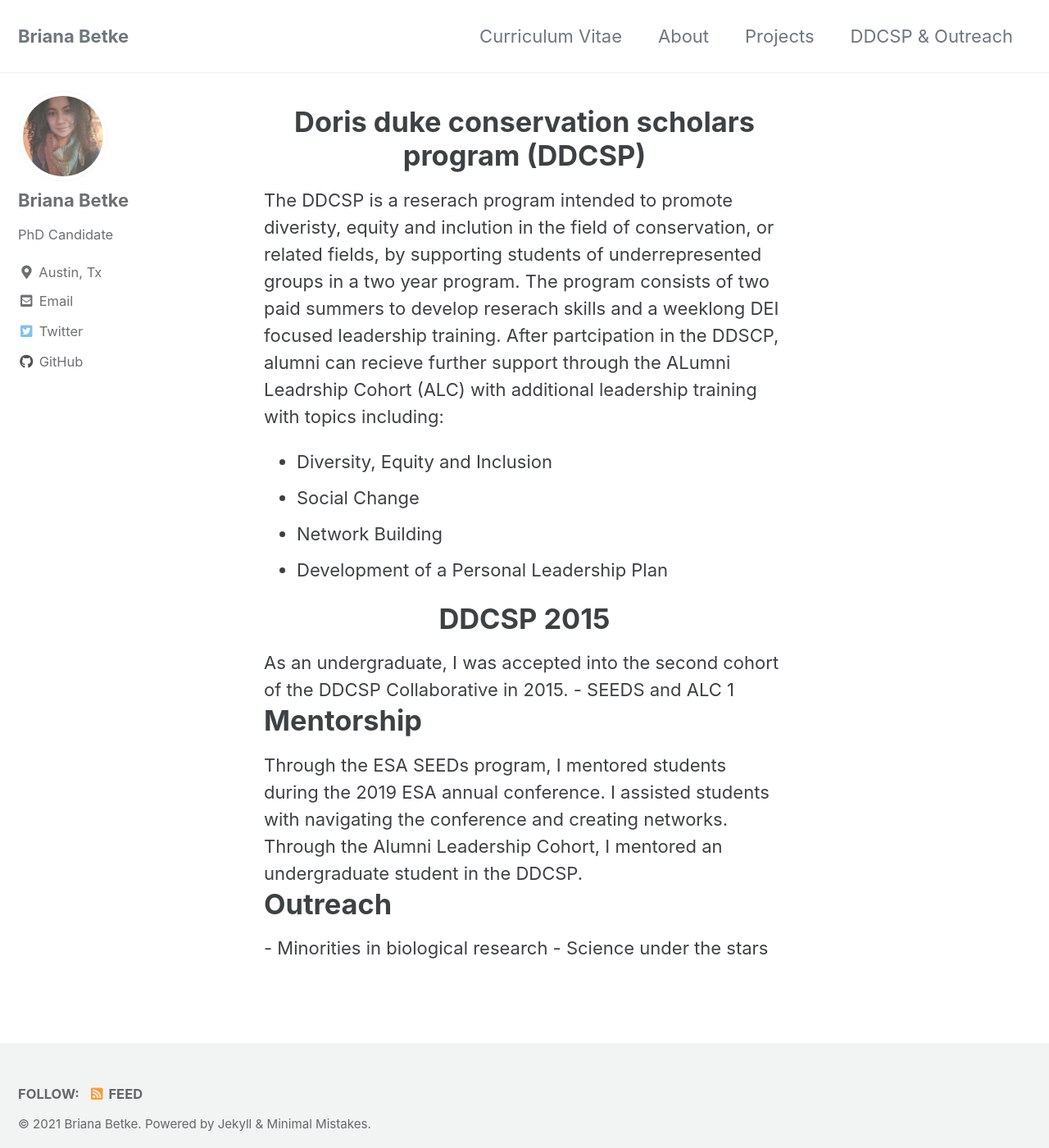
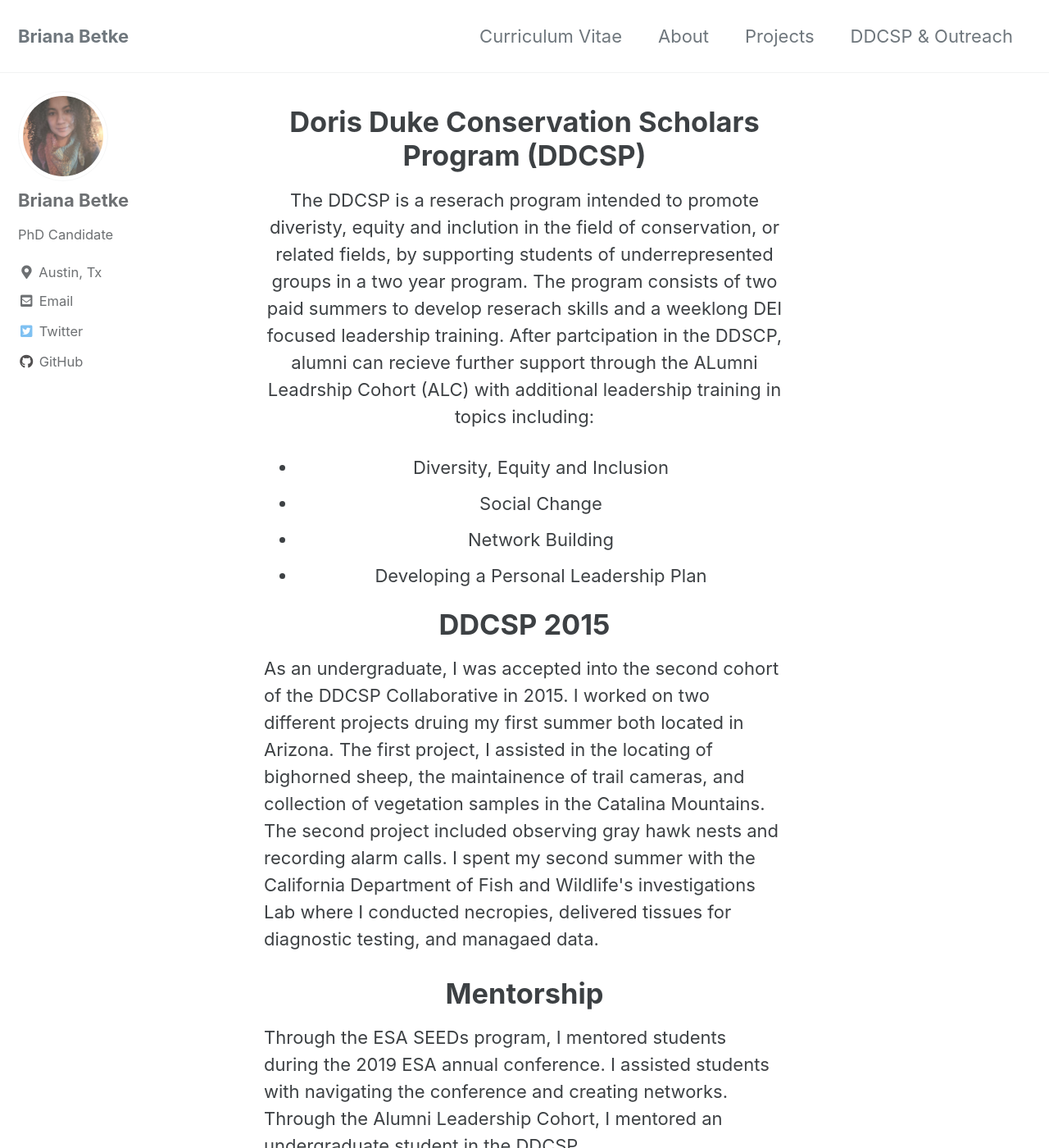
Before and after one commit to babetke/babetke.github.io, a Jekyll site: the page built from _pages/DDCSP.md, in a window 1280 px wide and 1400 px high. Shown: the whole window at 82% size. Built offline with Jekyll 4.4.1, drawn with Linux system fonts in a browser that asks for light colours; cached includes are drawn as plain includes; some of the changed text lies outside the part shown.

Commit message:
Updates to Outreach and project pages.

```diff
--- a/_pages/DDCSP.md
+++ b/_pages/DDCSP.md
@@ -4,29 +4,29 @@
 ---
 
 <body>
-<h1  style="text-align:center"> Doris duke conservation scholars program (DDCSP) </h1>
+<h1 style="text-align:center"> Doris Duke Conservation Scholars Program (DDCSP) </h1>
 
-The DDCSP is a reserach program intended to promote diveristy, equity and inclution in the field of conservation, or related fields, by supporting students of underrepresented groups in a two year program. The program consists of two paid summers to develop reserach skills and a weeklong DEI focused leadership training. After partcipation in the DDSCP, alumni can recieve further support through the ALumni Leadrship Cohort (ALC) with additional leadership training with topics including:
+<p align="center">The DDCSP is a reserach program intended to promote diveristy, equity and inclution in the field of conservation, or related fields, by supporting students of underrepresented groups in a two year program. The program consists of two paid summers to develop reserach skills and a weeklong DEI focused leadership training. After partcipation in the DDSCP, alumni can recieve further support through the ALumni Leadrship Cohort (ALC) with additional leadership training in topics including:</p>
 
-<ul>
+<ul align="center">
   <li>Diversity, Equity and Inclusion</li>
   <li>Social Change</li>
   <li>Network Building</li>
-  <li>Development of a Personal Leadership Plan</li>
+  <li>Developing a Personal Leadership Plan</li>
 </ul>
 
-<h1  style="text-align:center">  DDCSP 2015 </h1>
-As an undergraduate, I was accepted into the second cohort of the DDCSP Collaborative in 2015.
-- SEEDS and ALC 1
 
-<h1> Mentorship </h1>
+<h1 style="text-align:center">  DDCSP 2015 </h1>
+<p> As an undergraduate, I was accepted into the second cohort of the DDCSP Collaborative in 2015. I worked on two different projects druing my first summer both located in Arizona. The first project, I assisted in the locating of bighorned sheep, the maintainence of trail cameras, and collection of vegetation samples in the Catalina Mountains. The second project included observing gray hawk nests and recording alarm calls. I spent my second summer with the California Department of Fish and Wildlife's investigations Lab where I conducted necropies, delivered tissues for diagnostic testing, and managaed data.</p>
+
+<h1 style="text-align:center"> Mentorship </h1>
 
 Through the ESA SEEDs program, I mentored students during the 2019 ESA annual conference. I assisted students with navigating the conference and creating networks.
 
 Through the Alumni Leadership Cohort, I mentored an undergraduate student in the DDCSP.
 
-<h1> Outreach </h1>
-- Minorities in biological research
-- Science under the stars
+<h1 style="text-align:center"> Outreach </h1>
+
+I am currently assisting with the development of Minorities in Biological Research (MBR) at UT Austin where workshops are given about preparing for graduate school, attending conferences, and much more.
 
 </body>
```
Also changed, not shown: _pages/projects.md (+12 -3 lines).
